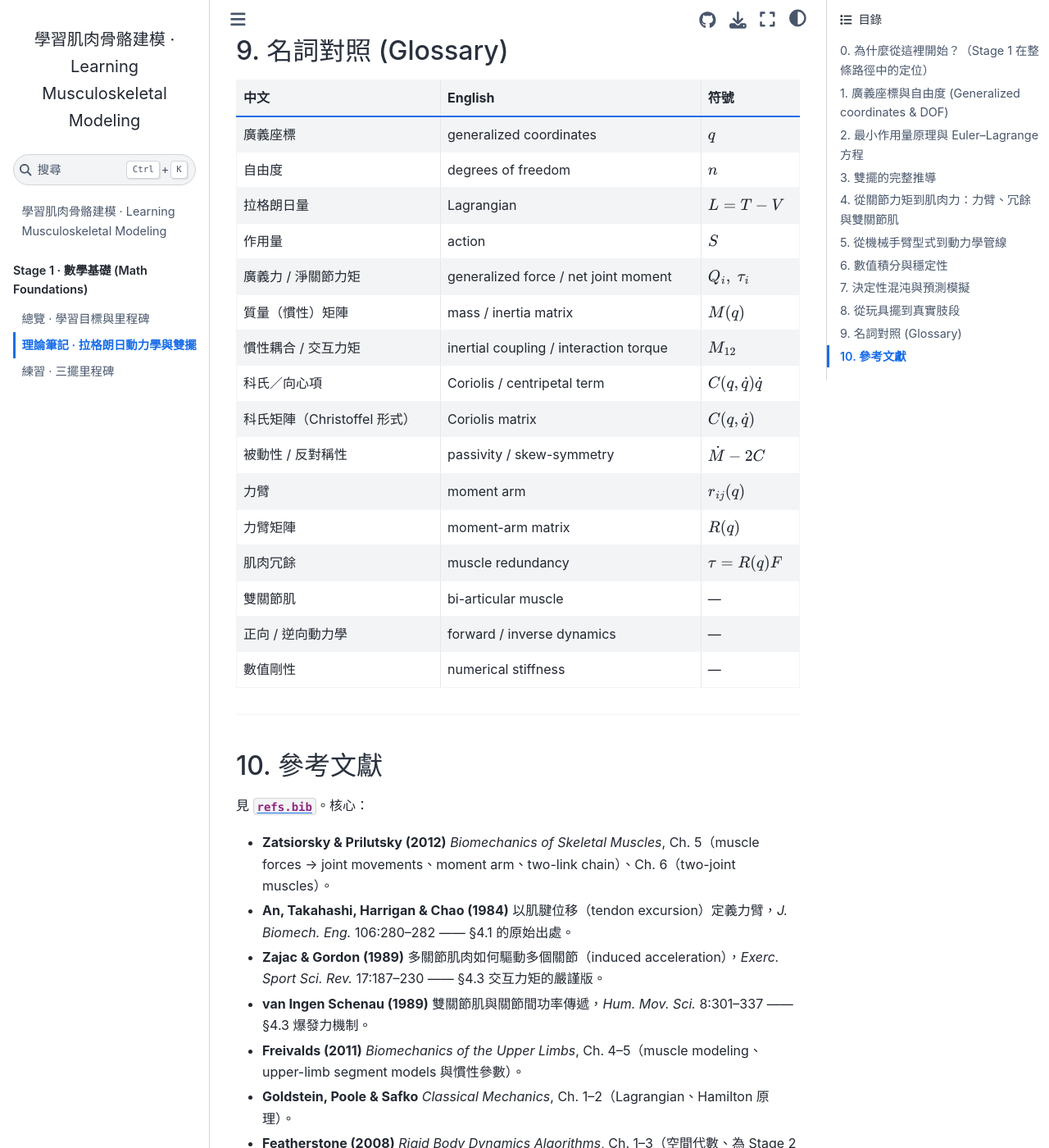
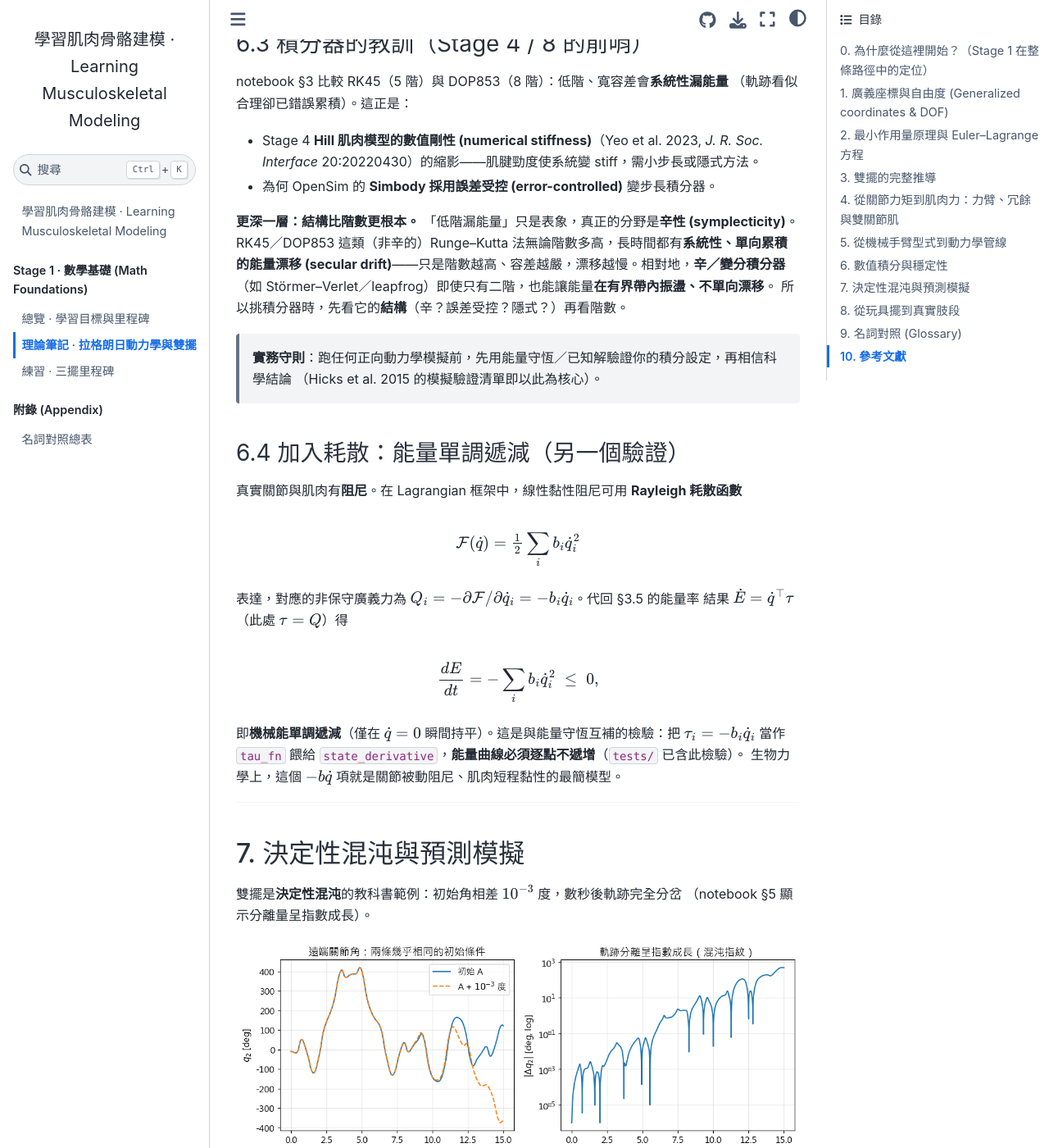
Before and after one commit to ziy900409/LearningMusculoskeletalModeling, a Jupyter Book: the page built from 01_math_foundations/notes.md, in a window 1280 px wide and 1400 px high, scrolled down 8499 px. Shown: the whole window at 82% size. Built offline with Jupyter Book 1.0.4 settings and Sphinx 7.4.7 and the Sphinx Book theme 1.1.4, drawn with Linux system fonts in a browser that asks for light colours; pages that are not in the unit, such as notebooks, are missing from menus; some of the changed text lies outside the part shown.

Commit message:
Stage 1 polish: dissipation/symplectic notes, figures, glossary, reqs
- notes: Section 6.4 Rayleigh dissipation (energy monotonically decreases,
  the complement to conservation); deepen Section 6.3 with the symplectic
  vs non-symplectic (secular drift) point ("structure over order"); embed
  5 result figures inline (phase portrait, energy, chaos, leg swing,
  forward/inverse); add a floating-base / angular-momentum forward link to
  Stage 2; normalize the drift formula to max|E|.
- refs.bib / Section 10: Hicks et al. (2015) verification and Zajac (1989)
  muscle model; mark Lynch & Park and Zhang & Fan as further reading.
- exercise: expected-numbers self-check (E0 ~ -21.82 J, rel_range ~ 3.6e-9 %).
- repo: pinned requirements.txt; project GLOSSARY.md (added to the book TOC
  appendix); Colab/Binder badges on the Stage 1 README; figures/ provenance.
- PLAN: mark B2/B3/C4/C5/D6/D7/D8/E1/E2/E4 done; E3 partial, E5 deferred.

Co-Authored-By: Claude Fable 5 <noreply@anthropic.com>

```diff
--- a/01_math_foundations/notes.md
+++ b/01_math_foundations/notes.md
@@ -266,6 +266,8 @@ $$
 
 notebook §7 用一個「正向 → 逆向」一致性回路演示兩者互為反運算。
 
+![正向 → 逆向動力學一致性回路：由 $\tau$ 積分出運動，再以逆向動力學還原 $\tau$，兩者吻合。](figures/06_forward_inverse_consistency.png)
+
 ---
 
 ## 6. 數值積分與穩定性
@@ -281,15 +283,20 @@ $$
 
 用 `scipy.integrate.solve_ivp` 積分。
 
+![雙擺被動運動的軌跡與相圖（$q$ vs $\dot q$）：混沌但確定性的軌道。](figures/03_phase_portrait.png)
+
 ### 6.2 能量守恆是最好的驗證
 
 被動系統（$\tau=0$、無耗散）總機械能 $E = T + V$ **必守恆**。因此
 
 $$
-\text{相對能量漂移} \equiv \frac{\max_t E(t) - \min_t E(t)}{|E_0|}
+\text{相對能量漂移} \equiv \frac{\max_t E(t) - \min_t E(t)}{\max_t|E(t)|}
 $$
 
 是一個**與程式無關**的正確性指標。**Stage 1 里程碑：10 秒積分，此值 $< 1\%$。**
+（分母用 $\max_t|E|$ 而非 $|E_0|$，以免位能零點恰使 $E_0\approx0$ 時失真——見 `energy_drift`。）
+
+![總機械能 $E(t)$ 隨時間幾乎為常數：DOP853（嚴容差）相對漂移達 $\sim10^{-7}\%$，遠優於 $1\%$ 里程碑。](figures/02_energy_conservation.png)
 
 ### 6.3 積分器的教訓（Stage 4 / 8 的前哨）
 
@@ -300,7 +307,33 @@ notebook §3 比較 RK45（5 階）與 DOP853（8 階）：低階、寬容差會
   20:20220430）的縮影——肌腱勁度使系統變 stiff，需小步長或隱式方法。
 - 為何 OpenSim 的 **Simbody 採用誤差受控 (error-controlled)** 變步長積分器。
 
-> **實務守則**：跑任何正向動力學模擬前，先用能量守恆／已知解驗證你的積分設定，再相信科學結論。
+**更深一層：結構比階數更根本。** 「低階漏能量」只是表象，真正的分野是**辛性 (symplecticity)**。
+RK45／DOP853 這類（非辛的）Runge–Kutta 法無論階數多高，長時間都有**系統性、單向累積的能量漂移
+(secular drift)**——只是階數越高、容差越嚴，漂移越慢。相對地，**辛／變分積分器**（如
+Störmer–Verlet／leapfrog）即使只有二階，也能讓能量**在有界帶內振盪、不單向漂移**。
+所以挑積分器時，先看它的**結構**（辛？誤差受控？隱式？）再看階數。
+
+> **實務守則**：跑任何正向動力學模擬前，先用能量守恆／已知解驗證你的積分設定，再相信科學結論
+> （Hicks et al. 2015 的模擬驗證清單即以此為核心）。
+
+### 6.4 加入耗散：能量單調遞減（另一個驗證）
+
+真實關節與肌肉有**阻尼**。在 Lagrangian 框架中，線性黏性阻尼可用 **Rayleigh 耗散函數**
+
+$$
+\mathcal F(\dot q) = \tfrac12\sum_i b_i\dot q_i^2
+$$
+
+表達，對應的非保守廣義力為 $Q_i = -\partial\mathcal F/\partial\dot q_i = -b_i\dot q_i$。代回 §3.5 的能量率
+結果 $\dot E = \dot q^\top\tau$（此處 $\tau=Q$）得
+
+$$
+\frac{dE}{dt} = -\sum_i b_i\dot q_i^2 \;\le\; 0 ,
+$$
+
+即**機械能單調遞減**（僅在 $\dot q=0$ 瞬間持平）。這是與能量守恆互補的檢驗：把 $\tau_i=-b_i\dot q_i$
+當作 `tau_fn` 餵給 `state_derivative`，**能量曲線必須逐點不遞增**（`tests/` 已含此檢驗）。
+生物力學上，這個 $-b\dot q$ 項就是關節被動阻尼、肌肉短程黏性的最簡模型。
 
 ---
 
@@ -308,6 +341,8 @@ notebook §3 比較 RK45（5 階）與 DOP853（8 階）：低階、寬容差會
 
 雙擺是**決定性混沌**的教科書範例：初始角相差 $10^{-3}$ 度，數秒後軌跡完全分岔
 （notebook §5 顯示分離量呈指數成長）。
+
+![兩組初始角僅差 $10^{-3}$ 度的軌跡分離量隨時間呈指數成長（縱軸為對數）：決定性混沌。](figures/04_chaos_sensitivity.png)
 
 **生物力學意涵**：**正向預測模擬**（predictive simulation，如 Moco 的 squat-to-stand、
 步態預測）對模型參數與初始狀態高度敏感。實務上常靠
@@ -327,8 +362,15 @@ notebook §3 比較 RK45（5 階）與 DOP853（8 階）：低階、寬容差會
 `limb_chain`）。這是步態**擺動期**的「腿即鐘擺」模型。真實肢段是**複合連桿**
 （$c_i<L_i$、$I_i>0$），恰好用到一般式的質量矩陣。
 
+![大腿 + 小腿雙段肢段的被動擺動快照：步態擺動期的「腿即鐘擺」模型。](figures/05_leg_swing.png)
+
 > **注意**：這些比例僅為教學預設值；**受試者專屬**的慣性參數要靠 Stage 3 的 OpenSim scaling
 > 從標記點與體型回歸而來，不能直接沿用。
+
+> **前瞻（→ Stage 2）：釘住基座 vs 自由漂浮基座。** 本章的擺是**釘在慣性點**（pinned base），
+> 故重力對支點有力矩、角動量不守恆。但人體在**飛行期**（跳躍、空翻、投擲騰空）是**自由漂浮基座
+> (floating base)**：一旦離地便無外部力矩，**全身對質心的角動量守恆**——這正是體操「貓翻身」
+> 藉改變慣量重新定向、卻不改變總角動量的原理。要表達它，就需要 Stage 2 的浮動基座多體動力學。
 
 ---
 
@@ -368,3 +410,8 @@ notebook §3 比較 RK45（5 階）與 DOP853（8 階）：低階、寬容差會
 - **Featherstone (2008)** *Rigid Body Dynamics Algorithms*, Ch. 1–3（空間代數、為 Stage 2 鋪路）。
 - **Uchida & Delp (2021)** *Biomechanics of Movement*, Ch. 6（dynamics）。
 - **Yeo, Verheul, Herzog & Sueda (2023)** Hill-type 模型數值穩定性, *J. R. Soc. Interface* 20:20220430。
+- **Hicks, Uchida, Seth, Rajagopal & Delp (2015)** 模擬的驗證與可信度最佳實務, *J. Biomech. Eng.* 137:020905 —— §6「先驗證再相信」的原始出處。
+- **Zajac (1989)** Hill 型肌肉／肌腱模型（性質、縮放、應用）, *Crit. Rev. Biomed. Eng.* 17:359–411 —— Stage 4 肌肉模型的基礎。
+
+**延伸閱讀**：Lynch & Park (2017) *Modern Robotics*（旋量、指數積公式，Stage 2 的另一路徑）；
+Zhang & Fan (2015) *Computational Biomechanics of the Musculoskeletal System*（有限元與組織力學）。
--- a/_toc.yml
+++ b/_toc.yml
@@ -12,6 +12,10 @@ parts:
         title: Notebook · 雙擺符號推導與模擬
       - file: 01_math_foundations/exercises/exercise_01_triple_pendulum
         title: 練習 · 三擺里程碑
+  - caption: 附錄 (Appendix)
+    chapters:
+      - file: GLOSSARY
+        title: 名詞對照總表
   # Stage 3 尚未併入版控。待 `git add 03_kinematics_opensim` 後取消下列註解即可納入書中
   # （並先處理 E5：把 [@key] 轉為 {cite}）。
   # - caption: Stage 3 · OpenSim 運動學 (Kinematics)
```
Also changed, not shown: 01_math_foundations/PLAN.md (+22 -19 lines), 01_math_foundations/README.md (+3 -0 lines), 01_math_foundations/exercises/exercise_01_triple_pendulum.md (+13 -0 lines), 01_math_foundations/figures/README.md (added, +16 -0 lines), GLOSSARY.md (added, +33 -0 lines), requirements.txt (added, +16 -0 lines), 1 other file.
